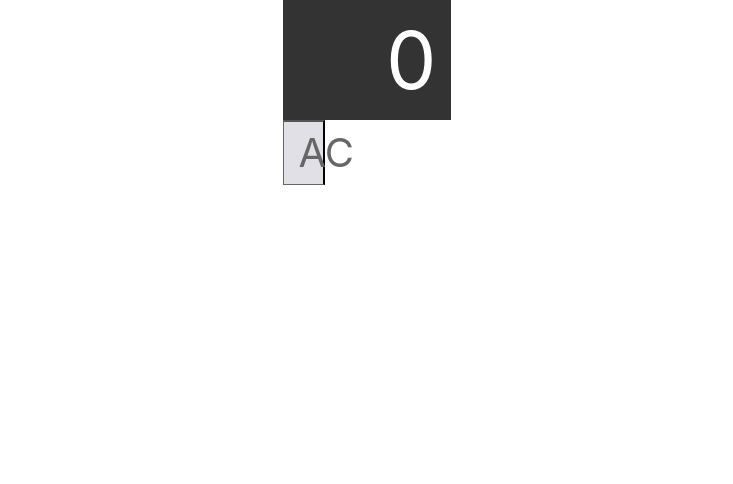
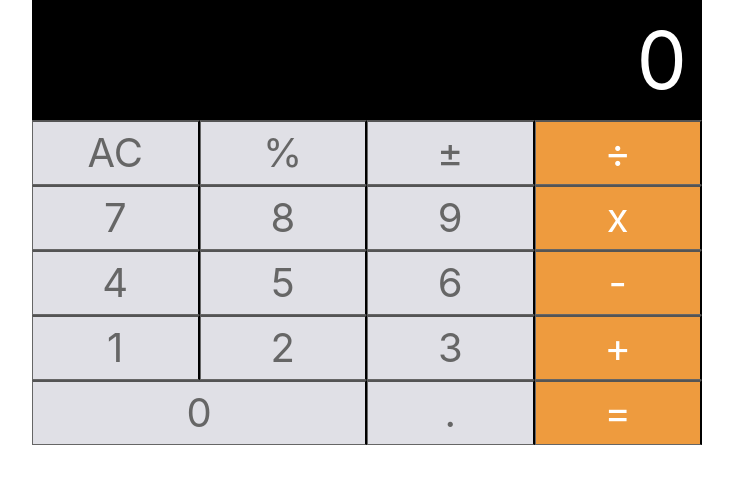
Before and after one commit to HeribertoUroza/Calculator, a React (Create React App) app: page / in a window 1280 px wide. Shown: the top 484 px of the page, without its empty margins (273-1006 px from the left). Built offline with nearby package versions, Linux system fonts and the light colour scheme.

Commit message:
HTML and CSS for Calc updated

```diff
--- a/src/App.js
+++ b/src/App.js
@@ -23,14 +23,34 @@ class App extends Component {
     return (
       <>
         <div className='holder'>
-          <div classNmae='calculator'>
+          <div className='calculator'>
             <div className='row'>
               <div className='col-12 inputview'>0</div>
               <button className='button col-3'>AC</button>
+              <button className='button col-3'>%</button>
+              <button className='button col-3'>±</button>
+              <button className='button col-3 orange'>÷</button>
 
+              <button className='button col-3'>7</button>
+              <button className='button col-3'>8</button>
+              <button className='button col-3'>9</button>
+              <button className='button col-3 orange'>x</button>
+
+              <button className='button col-3'>4</button>
+              <button className='button col-3'>5</button>
+              <button className='button col-3'>6</button>
+              <button className='button col-3 orange'>-</button>
+
+              <button className='button col-3'>1</button>
+              <button className='button col-3'>2</button>
+              <button className='button col-3'>3</button>
+              <button className='button col-3 orange'>+</button>
+
+              <button className='button col-6'>0</button>
+              <button className='button col-3'>.</button>
+              <button className='button col-3 orange'>=</button>
 
             </div>
-
           </div>
 
 
--- a/src/index.css
+++ b/src/index.css
@@ -38,9 +38,9 @@ button:active {
 
 .inputview {
     font-size: 5em;
-    color: #fff;
+    color: white;
     text-align: right;
-    background-color: #333
+    background-color: black;
 }
 
 .calculator {
```
